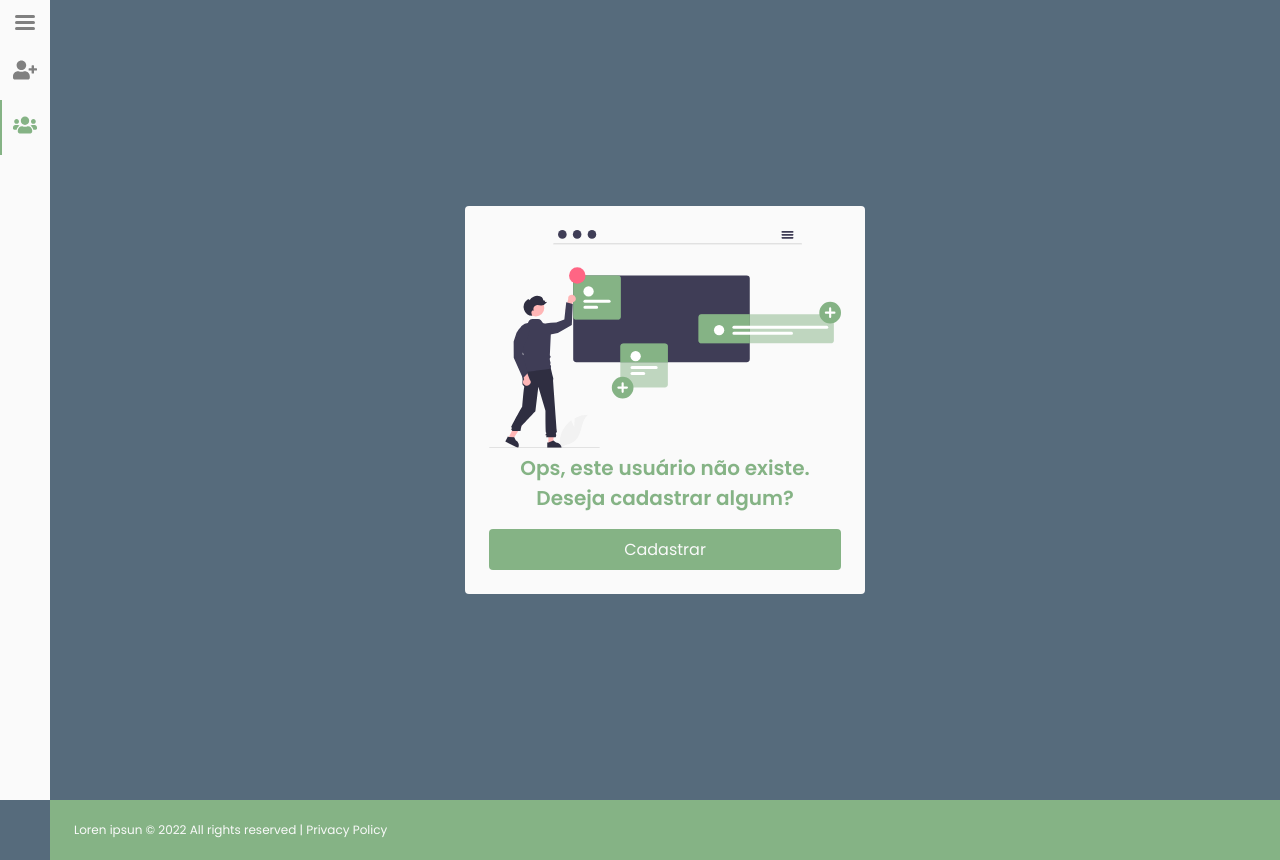
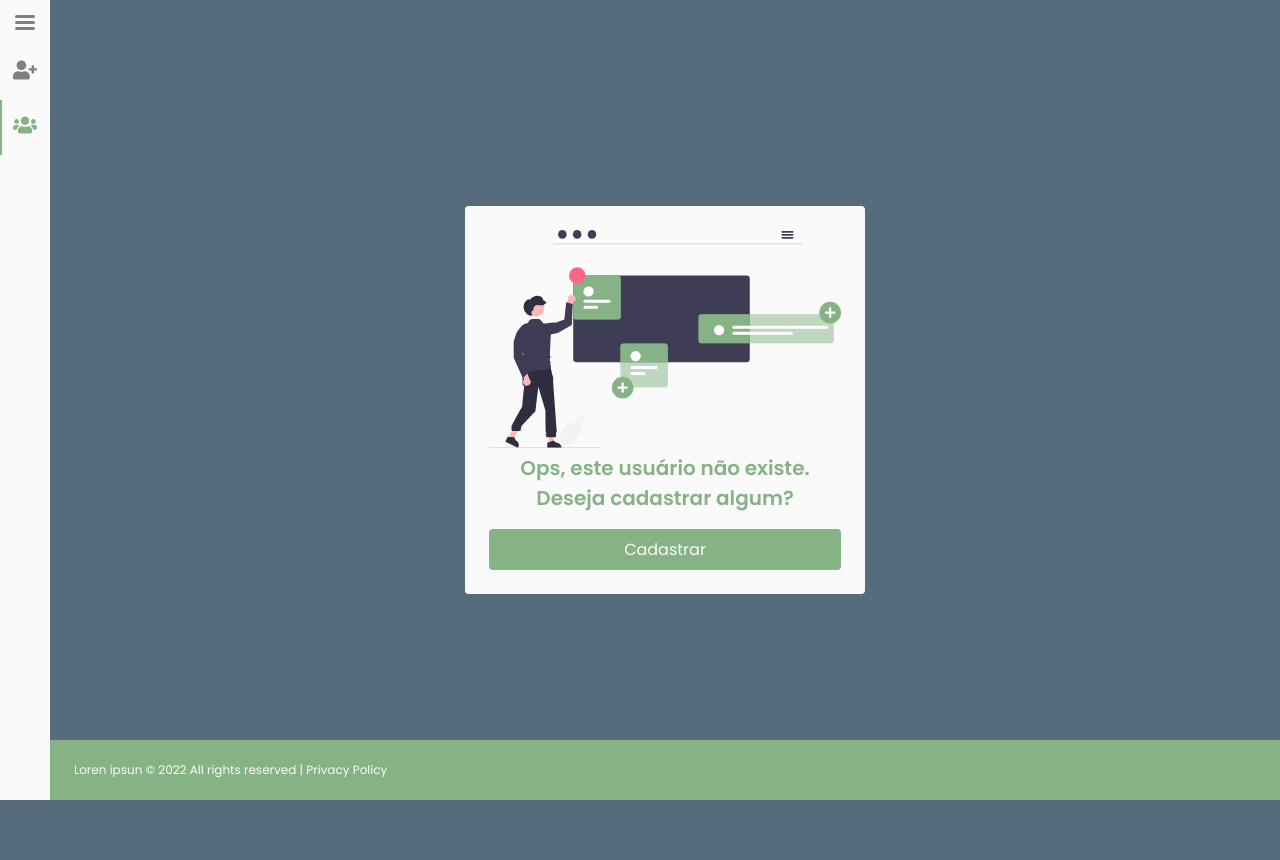
Before and after one commit to felipepxavier/register-using-steps, a React (Create React App) app: page /cadastros/1 in a window 1280 px wide. After the commit the page ends 800 px from the top, so only its background shows below. Built offline with nearby package versions, Linux system fonts and the light colour scheme.

Commit message:
style: LayoutDefault component

```diff
--- a/src/components/LayoutDefault/styles.ts
+++ b/src/components/LayoutDefault/styles.ts
@@ -5,7 +5,9 @@ export const Container = styled.div`
 `;
 export const Footer = styled.footer`
   height: 6rem;
-  width: 100%;
+  width: calc(100% - 50px);
+  position: absolute;
+  bottom: 0;
 
   ${({ theme }) => css`
     background: ${theme.colors.primary};
@@ -15,4 +17,9 @@ export const Footer = styled.footer`
     align-items: center;
     display: flex;
   `}
+
+  @media (max-height: 600px) {
+    position: relative;
+    width: 100%;
+  }
 `;
```
